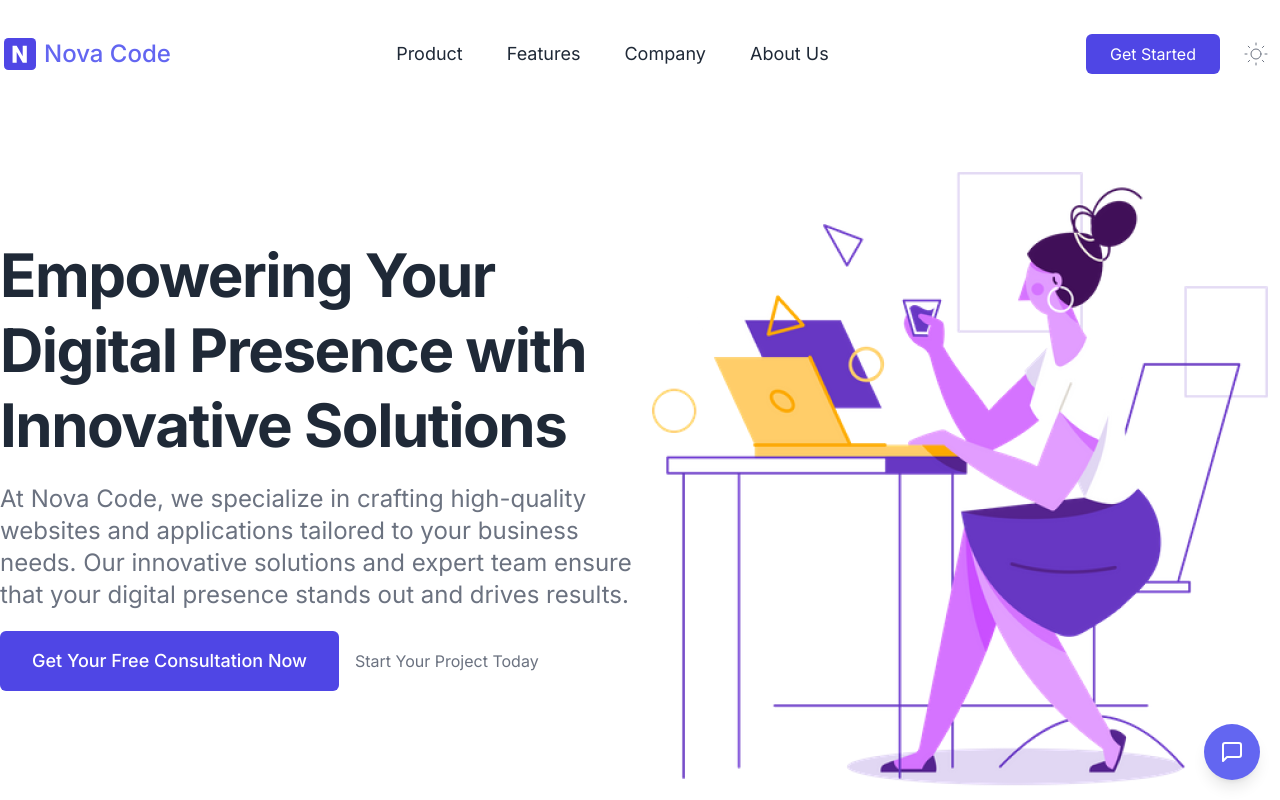
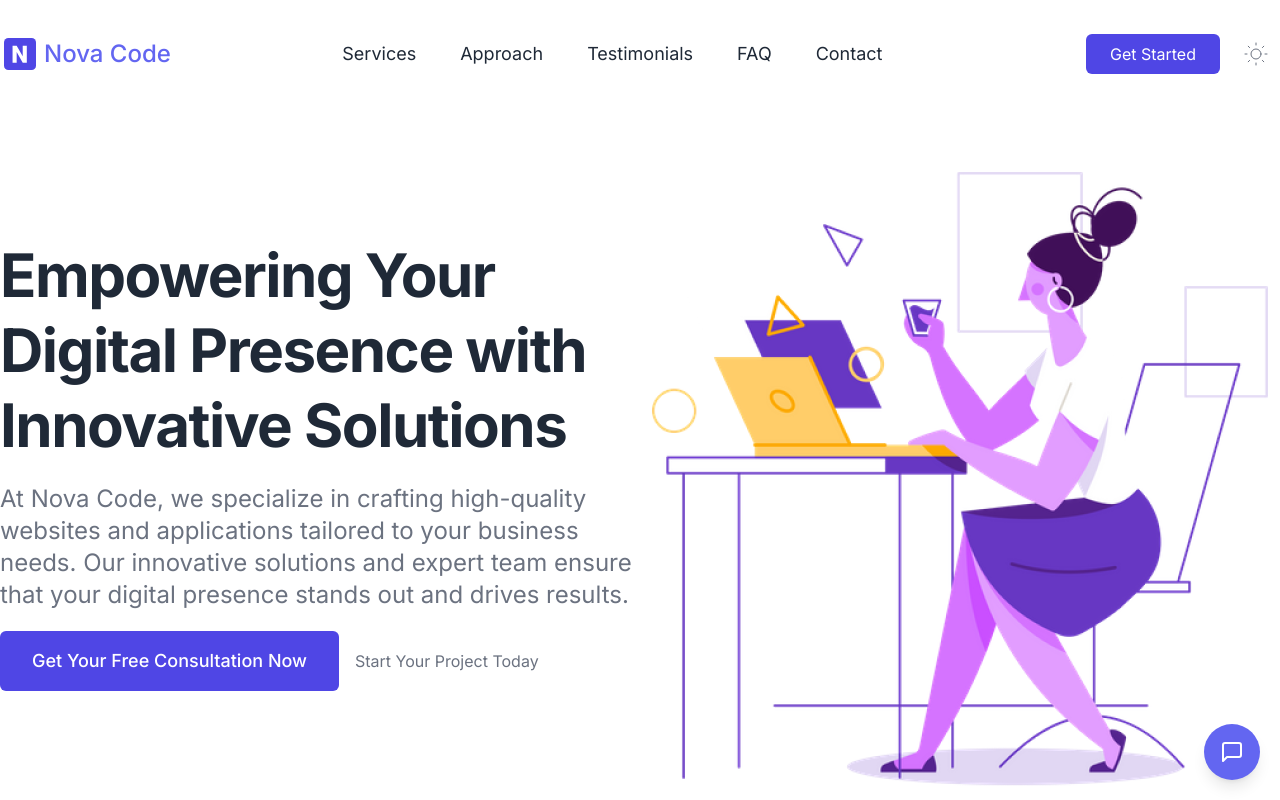
Before and after one commit to NoahAkkad/nova-code-website, a Next.js app: page / in a window 1280 px wide. Shown: the top 800 px of the page. Built offline with nearby package versions, Linux system fonts and the light colour scheme.

Commit message:
Add anchors for Nova Code sections

```diff
--- a/src/app/page.tsx
+++ b/src/app/page.tsx
@@ -14,6 +14,7 @@ export default function Home() {
     <Container>
       <Hero />
       <SectionTitle
+        id="services"
         preTitle="Nova Code Benefits"
         title="Why Choose Nova Code?"
       >
@@ -26,6 +27,7 @@ export default function Home() {
       <Benefits imgPos="right" data={benefitTwo} />
 
       <SectionTitle
+        id="approach"
         preTitle="Watch a video"
         title="Empowering Your Digital Journey"
       >
@@ -37,6 +39,7 @@ export default function Home() {
       <Video videoId="fZ0D0cnR88E" />
 
       <SectionTitle
+        id="testimonials"
         preTitle="Testimonials"
         title="What Our Clients Say"
       >
@@ -46,13 +49,13 @@ export default function Home() {
 
       <Testimonials />
 
-      <SectionTitle preTitle="FAQ" title="Frequently Asked Questions">
+      <SectionTitle id="faq" preTitle="FAQ" title="Frequently Asked Questions">
         Got questions? We’ve got answers. Browse through our FAQ to learn more
         about how Nova Code can help your business thrive.
       </SectionTitle>
 
       <Faq />
-      <Cta />
+      <Cta id="contact" />
     </Container>
   );
 }
--- a/src/components/Container.tsx
+++ b/src/components/Container.tsx
@@ -3,11 +3,13 @@ import React from "react";
 interface ContainerProps {
   children: React.ReactNode;
   className?: string;
+  id?: string;
 }
 
 export function Container(props: Readonly<ContainerProps>) {
   return (
     <div
+      id={props.id}
       className={`container p-8 mx-auto xl:px-0 ${
         props.className ? props.className : ""
       }`}>
--- a/src/components/Cta.tsx
+++ b/src/components/Cta.tsx
@@ -1,9 +1,13 @@
 import React from "react";
 import { Container } from "@/components/Container";
 
-export const Cta = () => {
+type CtaProps = {
+  id?: string;
+};
+
+export const Cta = ({ id }: Readonly<CtaProps>) => {
   return (
-    <Container>
+    <Container id={id}>
       <div className="flex flex-wrap items-center justify-between w-full max-w-4xl gap-5 mx-auto text-white bg-indigo-600 px-7 py-7 lg:px-12 lg:py-12 lg:flex-nowrap rounded-xl">
         <div className="flex-grow text-center lg:text-left">
           <h2 className="text-2xl font-medium lg:text-3xl">
--- a/src/components/Footer.tsx
+++ b/src/components/Footer.tsx
@@ -4,8 +4,17 @@ import React from "react";
 import { Container } from "@/components/Container";
 
 export function Footer() {
-  const navigation = ["Product", "Features", "Pricing", "Company", "Blog"];
-  const legal = ["Terms", "Privacy", "Legal"];
+  const navigation = [
+    { label: "Services", href: "#services" },
+    { label: "Approach", href: "#approach" },
+    { label: "Testimonials", href: "#testimonials" },
+    { label: "FAQ", href: "#faq" },
+  ];
+  const legal = [
+    { label: "Contact", href: "#contact" },
+    { label: "Privacy", href: "/privacy" },
+    { label: "Terms", href: "/terms" },
+  ];
   return (
     <div className="relative">
       <Container>
@@ -43,26 +52,26 @@ export function Footer() {
 
           <div>
             <div className="flex flex-wrap w-full -mt-2 -ml-3 lg:ml-0">
-              {navigation.map((item, index) => (
+              {navigation.map((item) => (
                 <Link
-                  key={index}
-                  href="/"
+                  key={item.href}
+                  href={item.href}
                   className="w-full px-4 py-2 text-gray-500 rounded-md dark:text-gray-300 hover:text-indigo-500 focus:text-indigo-500 focus:bg-indigo-100 focus:outline-none dark:focus:bg-trueGray-700"
                 >
-                  {item}
+                  {item.label}
                 </Link>
               ))}
             </div>
           </div>
           <div>
             <div className="flex flex-wrap w-full -mt-2 -ml-3 lg:ml-0">
-              {legal.map((item, index) => (
+              {legal.map((item) => (
                 <Link
-                  key={index}
-                  href="/"
+                  key={item.href}
+                  href={item.href}
                   className="w-full px-4 py-2 text-gray-500 rounded-md dark:text-gray-300 hover:text-indigo-500 focus:text-indigo-500 focus:bg-indigo-100 focus:outline-none dark:focus:bg-trueGray-700"
                 >
-                  {item}
+                  {item.label}
                 </Link>
               ))}
             </div>
--- a/src/components/Navbar.tsx
+++ b/src/components/Navbar.tsx
@@ -1,15 +1,16 @@
 "use client";
 import Link from "next/link";
 import ThemeChanger from "./DarkSwitch";
-import Image from "next/image"
+import Image from "next/image";
 import { Disclosure } from "@headlessui/react";
 
 export const Navbar = () => {
   const navigation = [
-    "Product",
-    "Features",
-    "Company",
-    "About Us",
+    { label: "Services", href: "#services" },
+    { label: "Approach", href: "#approach" },
+    { label: "Testimonials", href: "#testimonials" },
+    { label: "FAQ", href: "#faq" },
+    { label: "Contact", href: "#contact" },
   ];
 
   return (
@@ -69,9 +70,9 @@ export const Navbar = () => {
 
                 <Disclosure.Panel className="flex flex-wrap w-full my-5 lg:hidden">
                   <>
-                    {navigation.map((item, index) => (
-                      <Link key={index} href="/" className="w-full px-4 py-2 -ml-4 text-gray-500 rounded-md dark:text-gray-300 hover:text-indigo-500 focus:text-indigo-500 focus:bg-indigo-100 dark:focus:bg-gray-800 focus:outline-none">
-                          {item}
+                    {navigation.map((item) => (
+                      <Link key={item.href} href={item.href} className="w-full px-4 py-2 -ml-4 text-gray-500 rounded-md dark:text-gray-300 hover:text-indigo-500 focus:text-indigo-500 focus:bg-indigo-100 dark:focus:bg-gray-800 focus:outline-none">
+                          {item.label}
                       </Link>
                     ))}
                     <Link href="/" className="w-full px-6 py-2 mt-3 text-center text-white bg-indigo-600 rounded-md lg:ml-5">
@@ -86,10 +87,10 @@ export const Navbar = () => {
         {/* menu  */}
         <div className="hidden text-center lg:flex lg:items-center">
           <ul className="items-center justify-end flex-1 pt-6 list-none lg:pt-0 lg:flex">
-            {navigation.map((menu, index) => (
-              <li className="mr-3 nav__item" key={index}>
-                <Link href="/" className="inline-block px-4 py-2 text-lg font-normal text-gray-800 no-underline rounded-md dark:text-gray-200 hover:text-indigo-500 focus:text-indigo-500 focus:bg-indigo-100 focus:outline-none dark:focus:bg-gray-800">
-                    {menu}
+            {navigation.map((menu) => (
+              <li className="mr-3 nav__item" key={menu.href}>
+                <Link href={menu.href} className="inline-block px-4 py-2 text-lg font-normal text-gray-800 no-underline rounded-md dark:text-gray-200 hover:text-indigo-500 focus:text-indigo-500 focus:bg-indigo-100 focus:outline-none dark:focus:bg-gray-800">
+                    {menu.label}
                 </Link>
               </li>
             ))}
--- a/src/components/SectionTitle.tsx
+++ b/src/components/SectionTitle.tsx
@@ -6,11 +6,13 @@ interface SectionTitleProps {
   title?: string;
   align?: "left" | "center";
   children?: React.ReactNode;
+  id?: string;
 }
 
 export const SectionTitle = (props: Readonly<SectionTitleProps>) => {
   return (
     <Container
+      id={props.id}
       className={`flex w-full flex-col mt-4 ${
         props.align === "left" ? "" : "items-center justify-center text-center"
       }`}>
```
